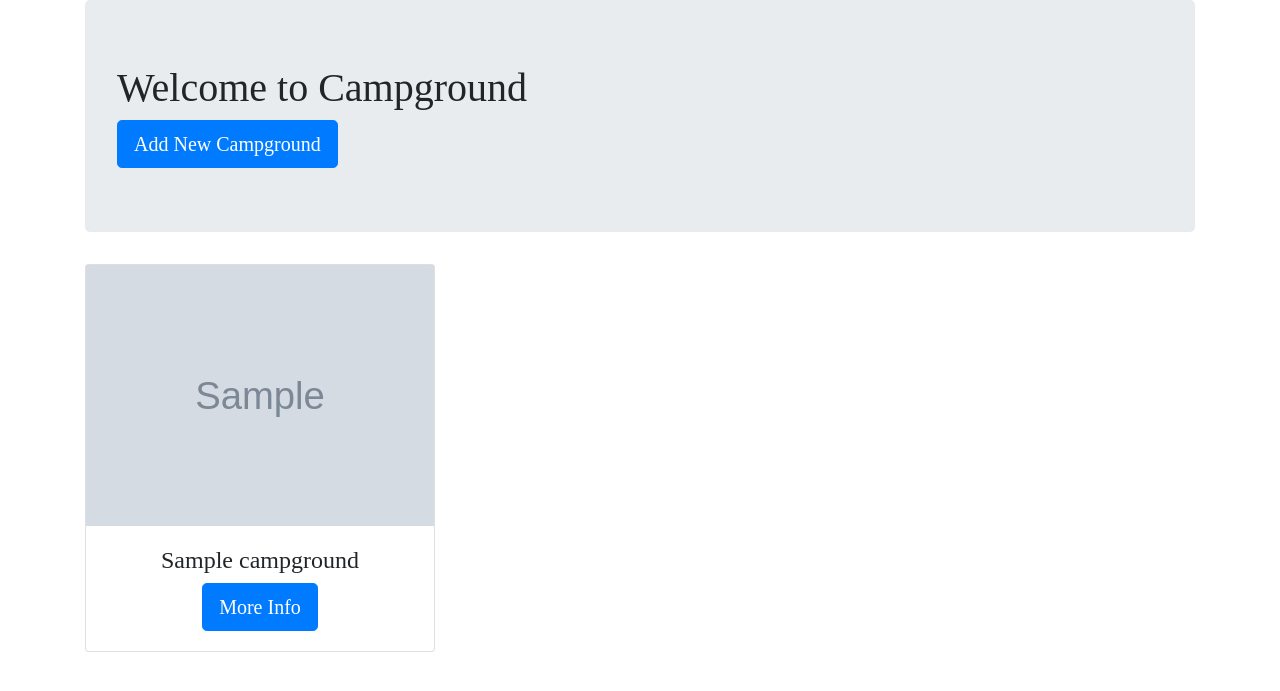
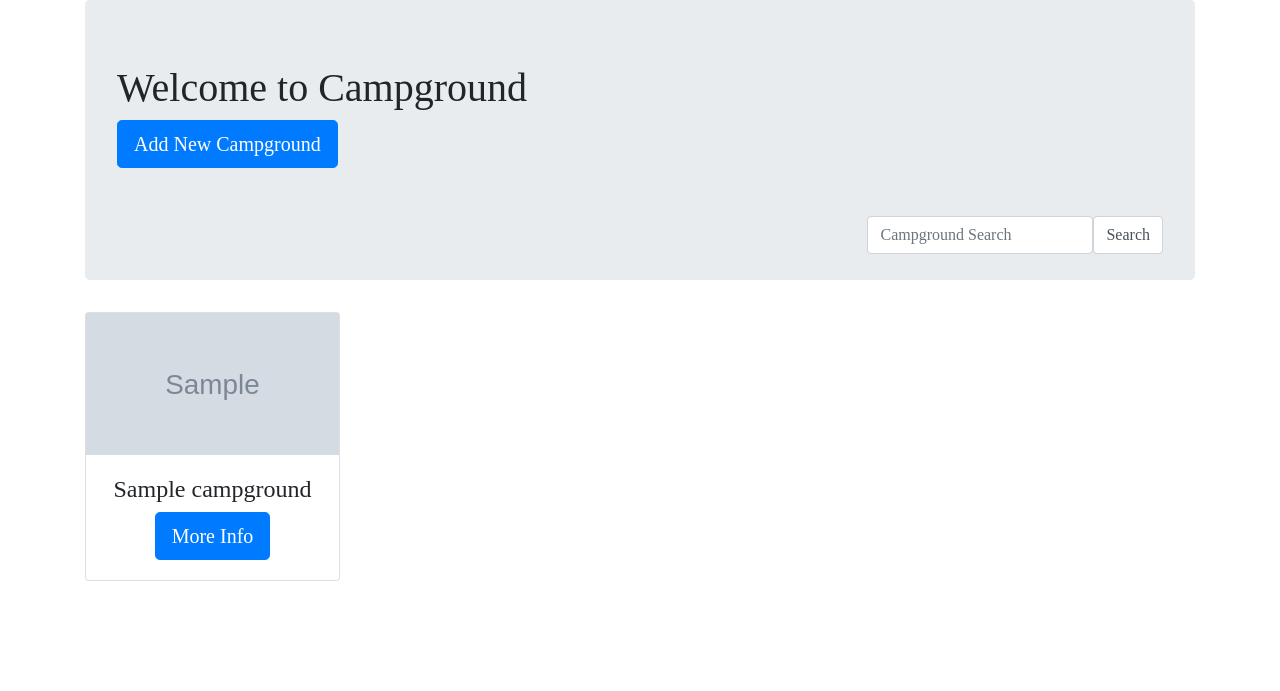
Before and after one commit to Sean-HL-Lin/yelpcamp, a Node server app: page /campgrounds in a window 1280 px wide. Shown: the part 56-747 px from the top of the page. Run offline with Node 20, Linux system fonts and the light colour scheme; tables that the repository leaves empty hold one stand-in row (values such as "Sample post"); grey boxes marked "Sample" are stand-in pictures; some libraries are stand-ins or nearby versions; some web fonts are replaced.

Commit message:
updata: fuzzy search

```diff
--- a/public/stylesheets/main.css
+++ b/public/stylesheets/main.css
@@ -80,5 +80,9 @@ body {
 }
 
 .campgrounds {
-    width: 100%;
+    object-fit: cover;
 }
+
+.search-form {
+    float: right
+}
--- a/routers/campgrounds.js
+++ b/routers/campgrounds.js
@@ -12,8 +12,12 @@ router.get('/', function(req, res){
 
 //load all camps
 router.get('/campgrounds', function(req, res){
-    camp.find({},
-    function(err, result) {
+    if (req.query.searchCampground) {
+        var targetCamp = new RegExp(req.query.searchCampground,"i");
+    } else{
+        var targetCamp = new RegExp('',"i");
+    }
+    camp.find({name:targetCamp},  function(err, result) {
         if(err) {
             console.log('there is a err');
             console.log(err);
--- a/views/campgrounds/campgrounds.ejs
+++ b/views/campgrounds/campgrounds.ejs
@@ -5,14 +5,22 @@
 <div class='container'>
     <div class='jumbotron'>
         <h1>Welcome to Campground</h1>
-        <a href='/campgrounds/new' class='btn btn-primary btn-lg'>Add New Campground</a>
+        <a href='/campgrounds/new' class='btn btn-primary btn-lg mb-5'>Add New Campground</a>
+        <div>
+            <form class='form-inline search-form' action='/campgrounds' method='get'>
+                <input  class='form-control' type='text' name='searchCampground' placeholder='Campground Search'>
+                <input  class='form-control' type='submit' value='Search'>
+            </form>
+        </div>
     </div>
 
     <div class='row equal'>
         <% campgrounds.forEach(function(camp){%>
-            <div class='col-12 col-md-6 col-lg-4 mb-3' >
+            <div class='col-12 col-md-4 col-lg-3 mb-3' >
                 <div class='card'>
-                    <img src="<%= camp.image %>" class='card-image-top campgrounds'>
+                    <div class='embed-responsive embed-responsive-16by9'>
+                        <img src="<%= camp.image %>" class='card-image-top campgrounds embed-responsive-item'>
+                    </div>
                     <div class='card-body text-center'>
                         <h4 class='card-text'><%=camp.name%></h4>
                         <a href='/campgrounds/<%=camp._id%>' class='btn btn-lg btn-primary'>More Info</a>
```
